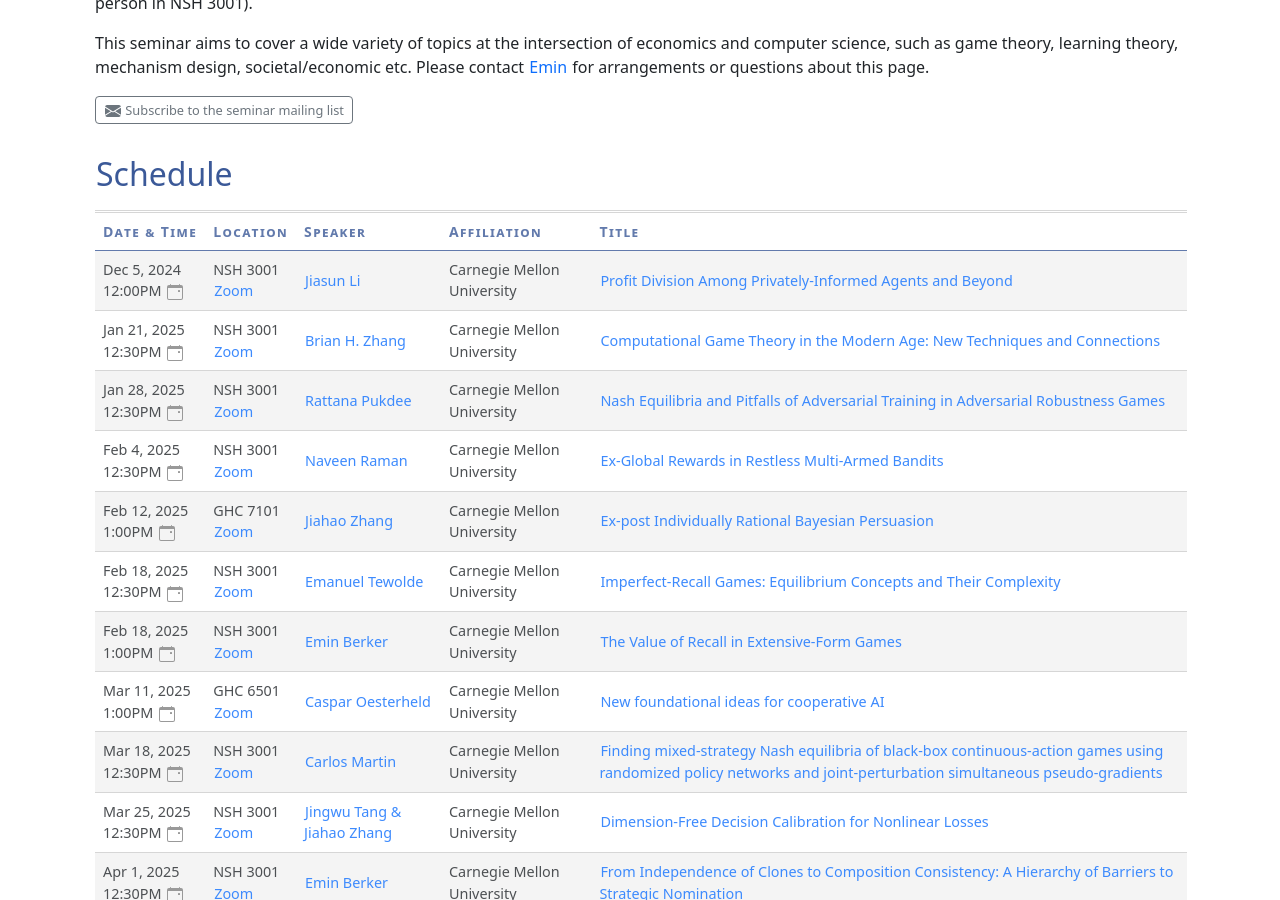
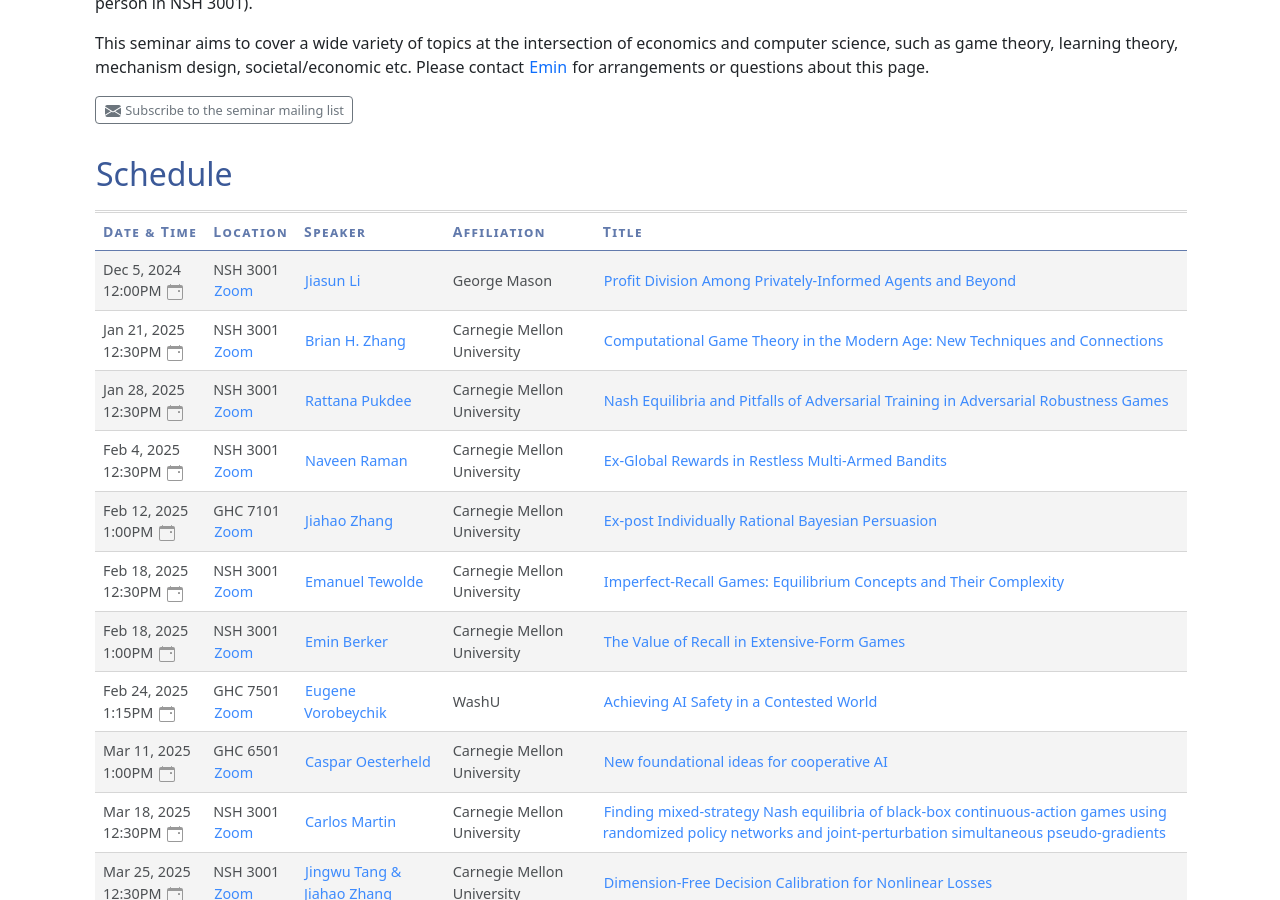
Before and after one commit to cmueconcs/cmueconcs.github.io, a Jekyll site: the page built from index.html, in a window 1280 px wide and 900 px high, scrolled down 275 px. Built offline with Jekyll 4.4.1, drawn with Linux system fonts in a browser that asks for light colours; nearby versions of some CDN libraries.

Commit message:
Updated full seminar list

```diff
--- a/_data/seminars.yml
+++ b/_data/seminars.yml
@@ -4,7 +4,7 @@
     room: NSH 3001
     link: https://cmu.zoom.us
   speaker: Jiasun Li
-  affiliation: Carnegie Mellon University
+  affiliation: George Mason
   title: Profit Division Among Privately-Informed Agents and Beyond
 
 - date: Jan 21, 2025
@@ -61,6 +61,15 @@
   affiliation: Carnegie Mellon University
   title: The Value of Recall in Extensive-Form Games
 
+- date: Feb 24, 2025
+  time: 1:15PM
+  location:
+    room: GHC 7501
+    link: https://cmu.zoom.us
+  speaker: Eugene Vorobeychik
+  affiliation: WashU
+  title: Achieving AI Safety in a Contested World
+
 - date: Mar 11, 2025
   time: 1:00PM
   location:
```
